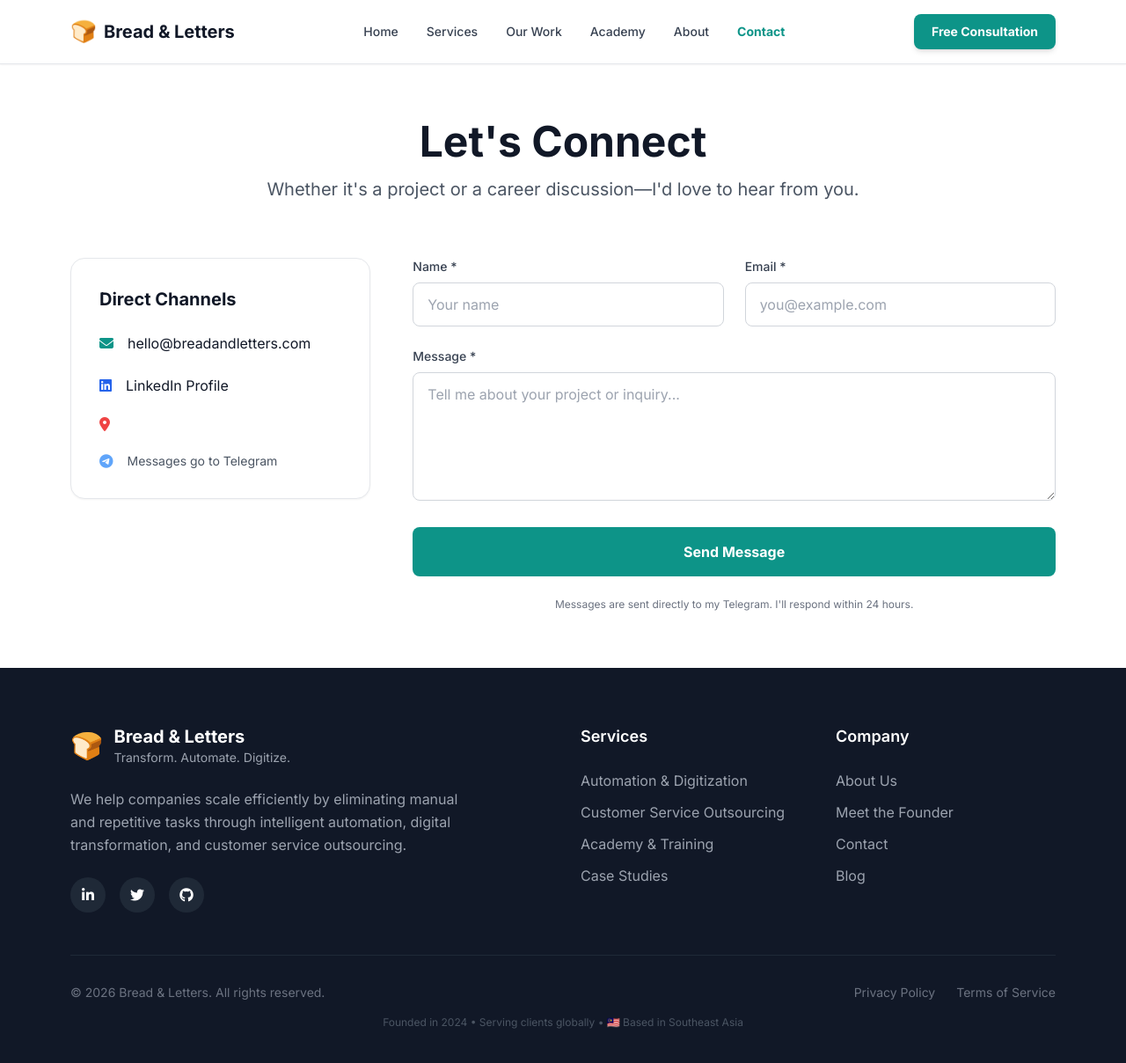
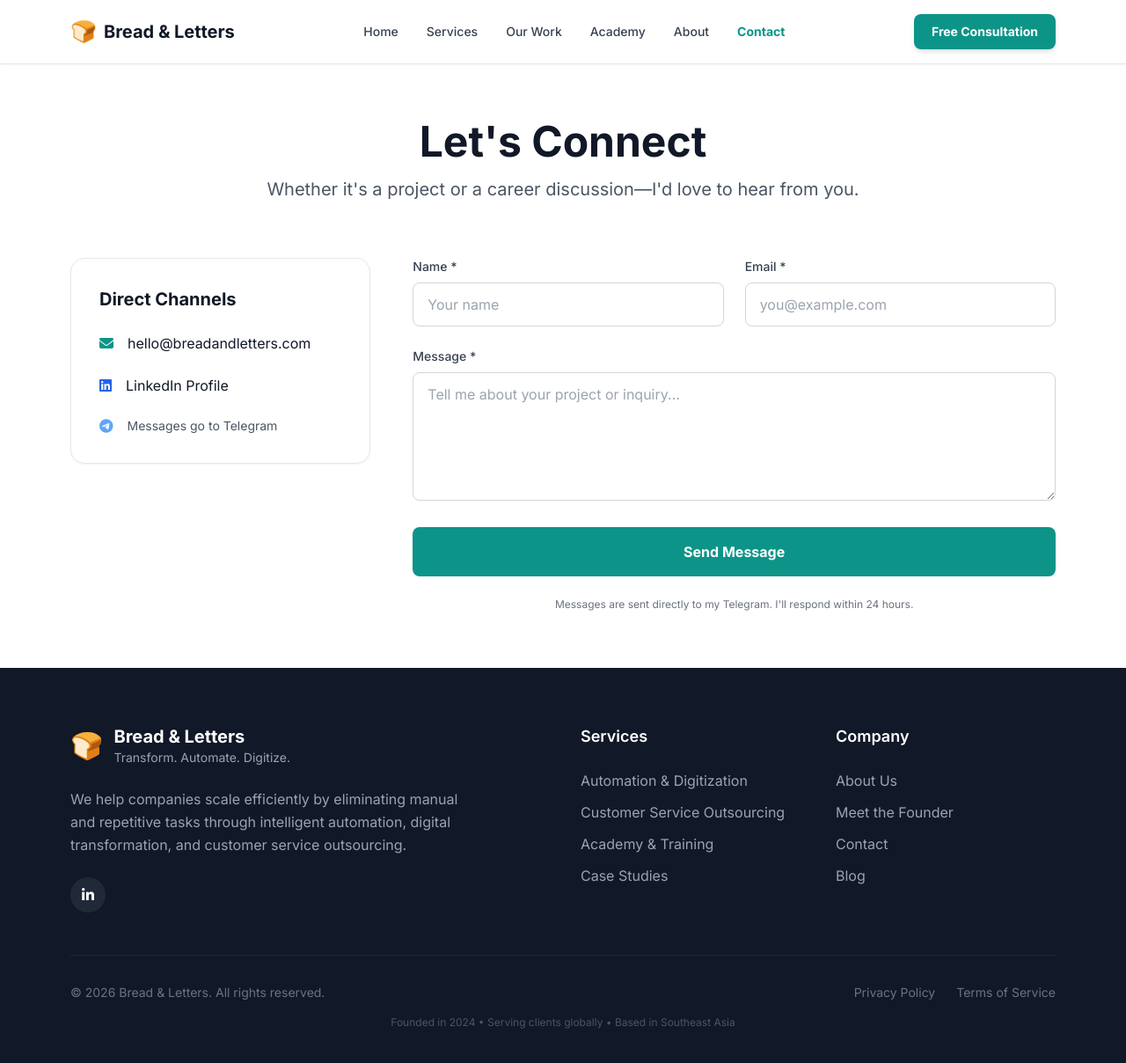
Before and after one commit to TheKaroKaro/BreadandLetters, a Jekyll site: the page built from contact.md, in a window 1280 px wide and 1234 px high. Shown: the top 1208 px of the window at 88% size. Built offline with Jekyll 4.4.1, drawn with Linux system fonts in a browser that asks for light colours; nearby versions of some CDN libraries.

Commit message:
update footer

```diff
--- a/_includes/footer.html
+++ b/_includes/footer.html
@@ -19,16 +19,8 @@
              aria-label="LinkedIn">
             <i class="fab fa-linkedin-in"></i>
           </a>
-          <a href="https://twitter.com/{{ site.social.twitter }}"
-             class="w-10 h-10 rounded-full bg-gray-800 hover:bg-blue-400 flex items-center justify-center transition"
-             aria-label="Twitter">
-            <i class="fab fa-twitter"></i>
-          </a>
-          <a href="https://github.com/{{ site.social.github }}"
-             class="w-10 h-10 rounded-full bg-gray-800 hover:bg-gray-700 flex items-center justify-center transition"
-             aria-label="GitHub">
-            <i class="fab fa-github"></i>
-          </a>
+
+
         </div>
       </div>
 
@@ -64,7 +56,7 @@
         </div>
       </div>
       <p class="mt-4 text-xs text-gray-600">
-        Founded in {{ site.company.founded }} • Serving clients globally • 🇲🇾 Based in Southeast Asia
+        Founded in {{ site.company.founded }} • Serving clients globally • Based in Southeast Asia
       </p>
     </div>
   </div>
--- a/contact.md
+++ b/contact.md
@@ -26,10 +26,10 @@ permalink: /contact/
             <i class="fab fa-linkedin text-blue-600"></i>
             <a href="https://linkedin.com/in/{{ site.author.linkedin }}" target="_blank" class="hover:text-teal-600">LinkedIn Profile</a>
           </div>
-          <div class="flex items-center gap-4">
+          <!--<div class="flex items-center gap-4">
             <i class="fas fa-map-marker-alt text-red-500"></i>
             <span>{{ site.author.location }}</span>
-          </div>
+          </div>-->
           <div class="flex items-center gap-4">
             <i class="fab fa-telegram text-blue-400"></i>
             <span class="text-sm text-gray-600">Messages go to Telegram</span>
```
